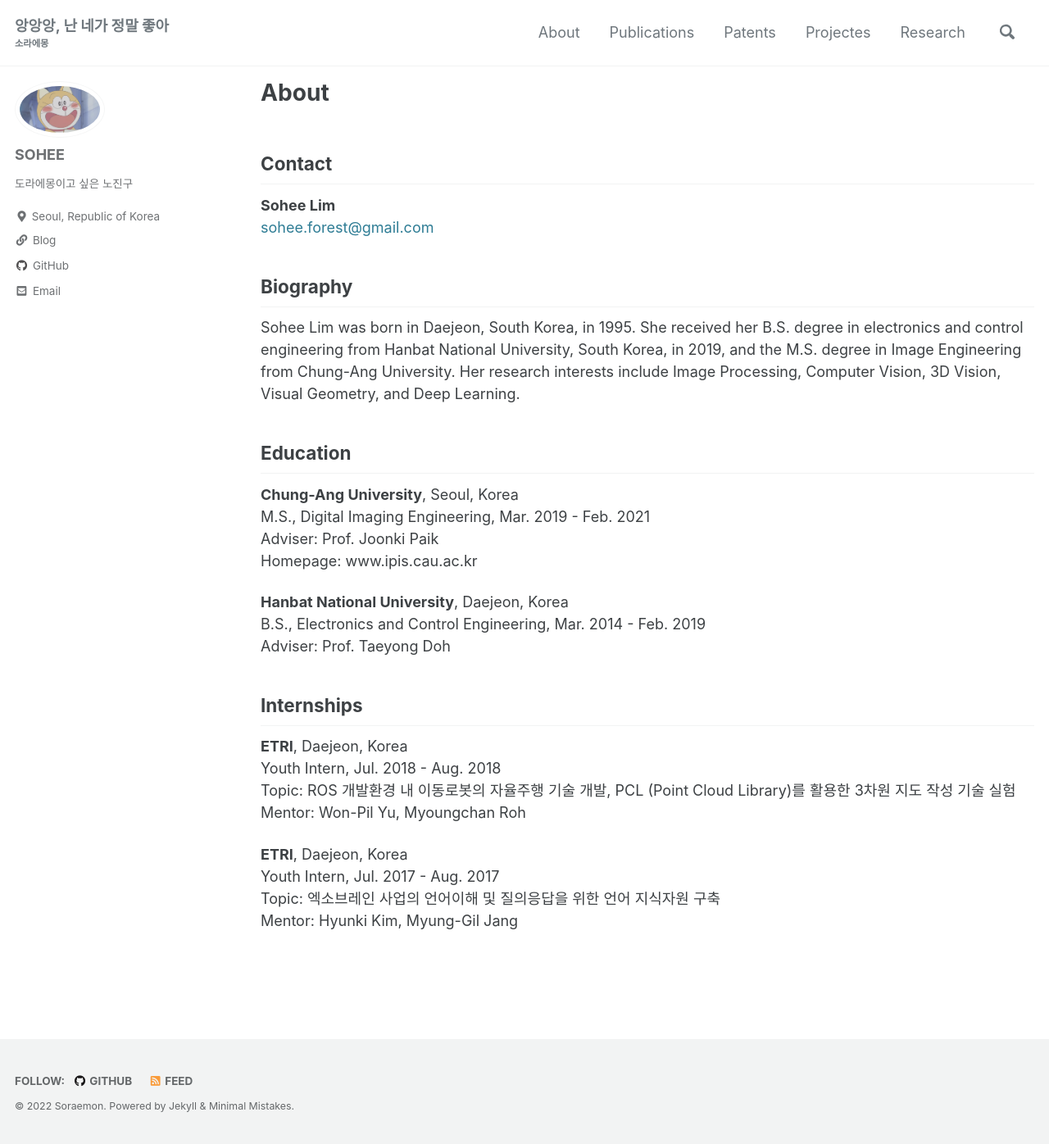
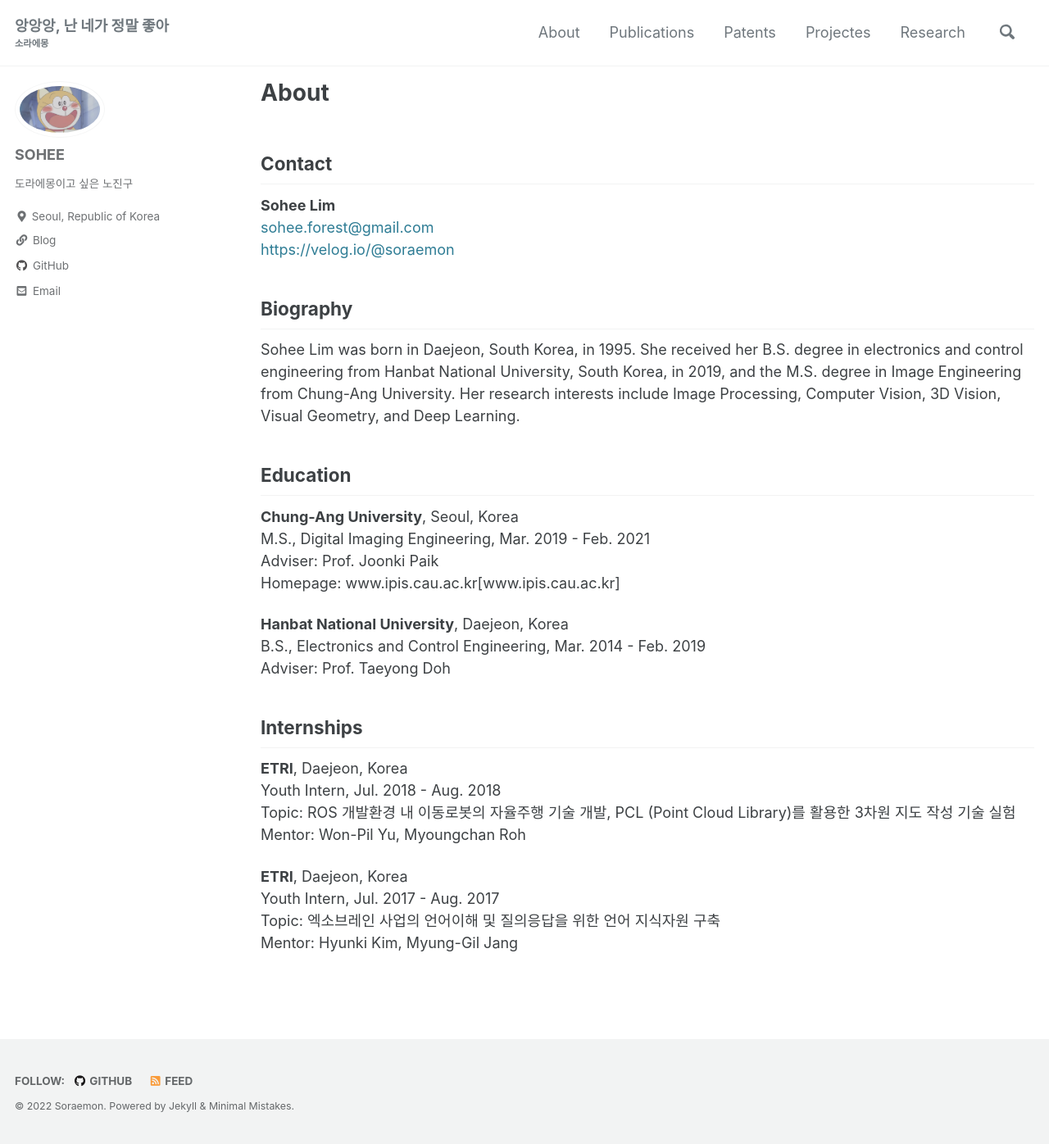
Before and after one commit to sohee-zoe/sohee-zoe.github.io, a Jekyll site: the page built from index.md, in a window 1280 px wide and 1396 px high. Shown: the whole window at 82% size. Built offline with Jekyll 4.4.1, drawn with Linux system fonts in a browser that asks for light colours; cached includes are drawn as plain includes.

Commit message:
Update index.md

```diff
--- a/index.md
+++ b/index.md
@@ -9,7 +9,7 @@ author_profile: true
 ## Contact
 **Sohee Lim**
 <sohee.forest@gmail.com>
-
+[https://velog.io/@soraemon](https://velog.io/@soraemon)
 
 <!-- **Sohee Lim**, Master's Degree
 [Image Processing and Intelligent Systems Lab.](http://ipis.cau.ac.kr/)
@@ -34,7 +34,7 @@ Sohee Lim was born in Daejeon, South Korea, in 1995. She received her B.S. degre
 **Chung-Ang University**, Seoul, Korea
 M.S., Digital Imaging Engineering, Mar. 2019 - Feb. 2021
 Adviser: Prof. Joonki Paik
-Homepage: www.ipis.cau.ac.kr
+Homepage: www.ipis.cau.ac.kr[www.ipis.cau.ac.kr]
 
 **Hanbat National University**, Daejeon, Korea
 B.S., Electronics and Control Engineering, Mar. 2014 - Feb. 2019
```
